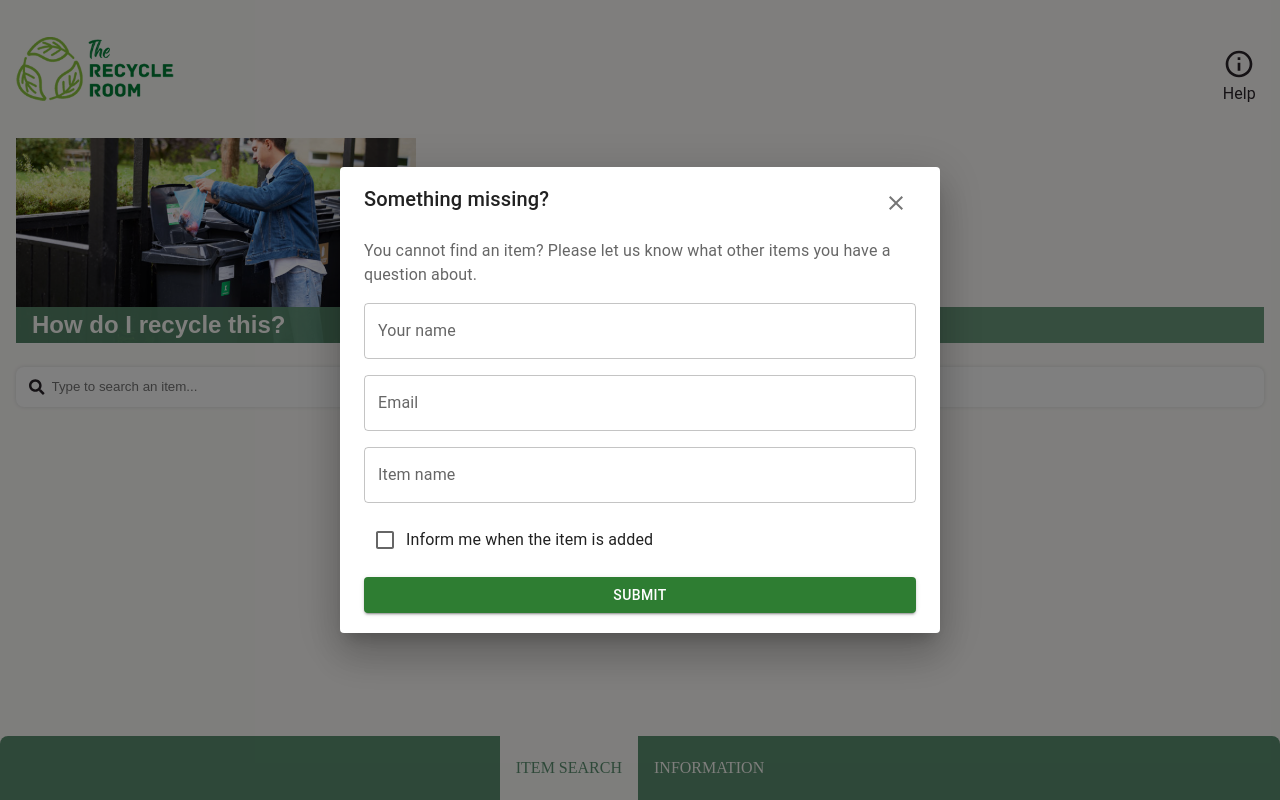
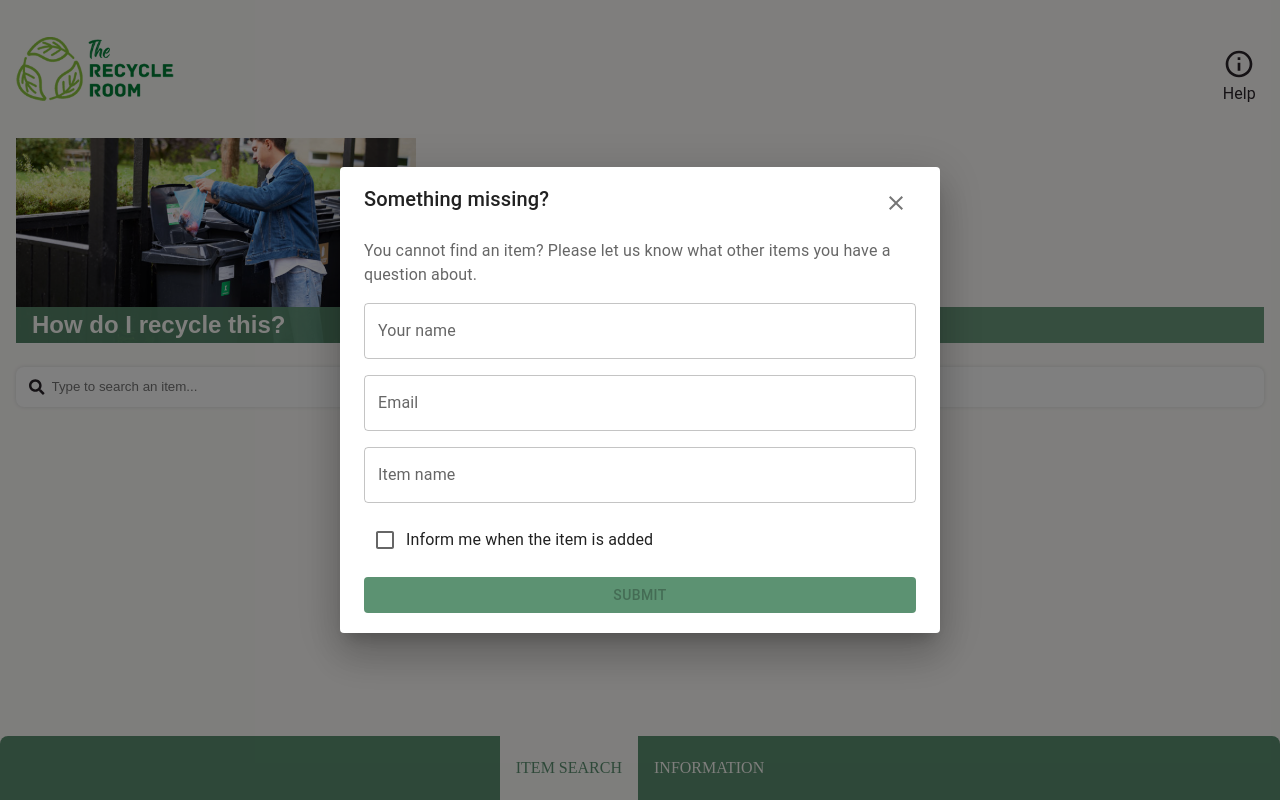
Before and after one commit to Burbele/the-recycle-room, a React (Vite) app: page / in a window 1280 px wide. Both pictures are taken after a click on the button "Help". Built offline with nearby package versions, Linux system fonts and the light colour scheme; the HTML template or start-up script is replaced by a standard one.

Commit message:
submit button disabled

```diff
--- a/src/components/Modal/ModalPopup.jsx
+++ b/src/components/Modal/ModalPopup.jsx
@@ -43,6 +43,13 @@ const ModalPopup = () => {
 
   const handleSubmit = async () => {
     try {
+      // Validate input fields
+      if (!formData.name || !formData.email || !formData.itemName) {
+        // Show an error message or handle the validation as needed
+        console.error("Please fill in all required fields");
+        return;
+      }
+
       // Use the Email.js service ID, template ID, and user ID
       const emailjsParams = {
         service_id: "service_e7n4xkn",
@@ -59,7 +66,7 @@ const ModalPopup = () => {
       // Send email using Email.js
       const response = await emailjs.send(
         "default_service",
-        "template_o2rtvgf", // Use the correct template name here
+        "template_o2rtvgf",
         emailjsParams.template_params,
         emailjsParams.user_id
       );
@@ -105,7 +112,7 @@ const ModalPopup = () => {
           <IconButton
             onClick={closePopup}
             style={{ float: "right" }}>
-            <CloseIcon></CloseIcon>
+            <CloseIcon />
           </IconButton>
         </DialogTitle>
         <DialogContent>
@@ -149,8 +156,9 @@ const ModalPopup = () => {
             />
             <Button
               variant="contained"
-              color="success"
-              onClick={handleSubmit}>
+              style={{ backgroundColor: "rgba(92, 146, 114, 1)" }}
+              onClick={handleSubmit}
+              disabled={!formData.name || !formData.email || !formData.itemName}>
               Submit
             </Button>
           </Stack>
```
